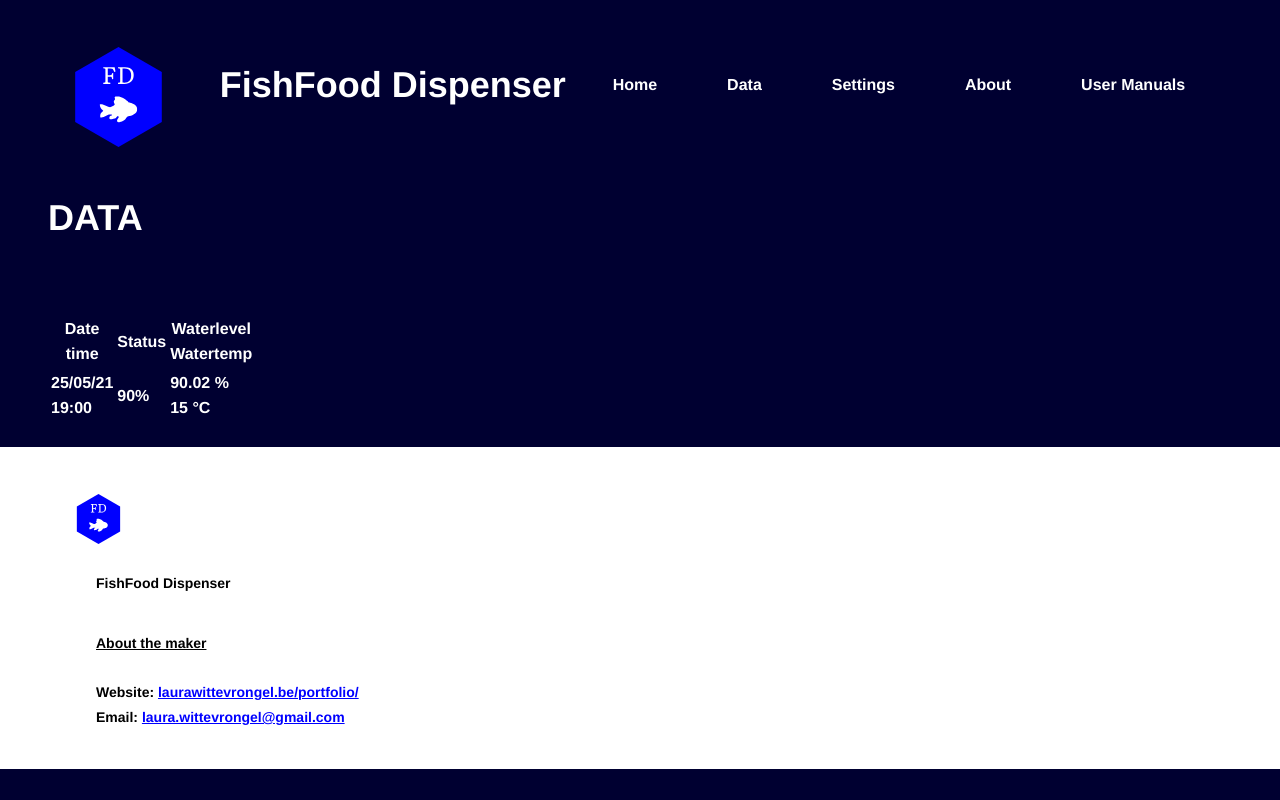
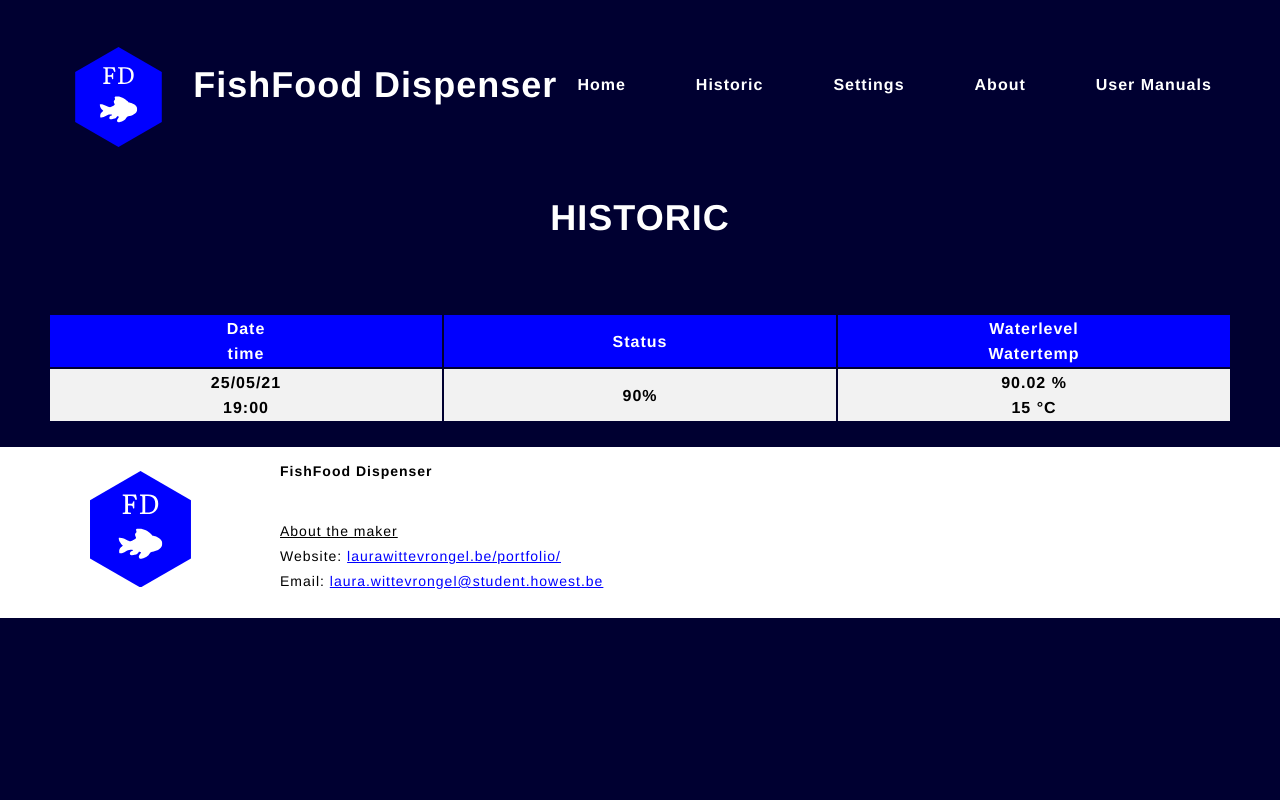
Before and after one commit to WittevrongelLaura/FishFoodDispenser, a plain HTML site: page Code/Frontend/data.html in a window 1280 px wide. Drawn offline with nearby package versions, Linux system fonts and the light colour scheme; no server answers.

Commit message:
issues met css opgelost

```diff
--- a/Code/Frontend/data.html
+++ b/Code/Frontend/data.html
@@ -53,7 +53,7 @@
                       <nav class="c-nav">
                         <ul class="o-list c-nav__list">
                           <li class="c-nav__item is-selected"><a class="c-nav__link" href="index.html">Home</a></li>
-                          <li class="c-nav__item"><a class="c-nav__link" href="data.html">Data</a></li>
+                          <li class="c-nav__item"><a class="c-nav__link" href="data.html">Historic</a></li>
                           <li class="c-nav__item"><a class="c-nav__link" href="settings.html">Settings</a></li>
                           <li class="c-nav__item"><a class="c-nav__link" href="about.html">About</a></li>
                           <li class="c-nav__item"><a class="c-nav__link" href="usermanuals.html">User Manuals</a></li>
@@ -62,7 +62,7 @@
                     </div>
                     <div class="o-section">
                       <div class="o-layout">
-                        <h3 class="o-layout__item c-title--hide">DATA</h3>
+                        <h3 class="o-layout__item c-title--hide">HISTORIC</h3>
                       </div>
                     </div>
                     <div class="c-header__mobile-nav-trigger">
@@ -75,12 +75,13 @@
                   </div>
                 </div>
               </header>
+            <div class="c-title--center">
               <section class="o-row c-title">
                   <div class="o-container">
                       <div class="o-section">
                           <div class="o-layout">
                               <h1 class="o-layout__item">
-                                DATA
+                                  HISTORIC
                               </h1>
                           </div>
                       </div>
@@ -91,16 +92,16 @@
                       <div class="o-section">
                           <div class="o-layout">
                               <div class="o-layout__item">
-                                <table>
-                                    <tr>
-                                        <th>Date<br>time</th>
-                                        <th>Status</th>
-                                        <th>Waterlevel<br>Watertemp</th>
+                                  <table class="c-table">
+                                      <tr class="c-table__header">
+                                          <th class="c-table__item">Date<br>time</th>
+                                          <th class="c-table__item">Status</th>
+                                          <th class="c-table__item">Waterlevel<br>Watertemp</th>
                                       </tr>
-                                    <tr>
-                                        <td>25/05/21<br>19:00</td>
-                                        <td>90%</td>
-                                        <td>90.02 %<br>15 °C</td>
+                                      <tr class="c-table__header">
+                                          <td class="c-table__item">25/05/21<br>19:00</td>
+                                          <td class="c-table__item">90%</td>
+                                          <td class="c-table__item">90.02 %<br>15 °C</td>
                                       </tr>
                                   </table>
                               </div>
@@ -108,10 +109,12 @@
                       </div>
                   </div>
               </section>
-            <footer class="c-footer o-row">
+            </div>
+            <footer class="c-footer">
               <div class="o-container">
                 <div class="o-section">
-                  <div class="c-footer__logo">
+                  <div class="o-layout">
+                    <div class="c-footer__logo u-1-of-5-bp3 u-1-of-3">
                       <?xml version="1.0" standalone="no"?>
                       <svg class="c-logo__image" xmlns="http://www.w3.org/2000/svg" viewBox="0 0 100.979 116.6" width="100.979" height="116.6">
                         <polygon fill="#0000ff" points="100.979,29.15 100.979,87.44999999999999 50.4895,116.6 0,87.44999999999999 0,29.15 50.4895,0"></polygon>
@@ -129,12 +132,14 @@
                         </g>
                       </svg>
                     </div>
-                  <div class="c-footer__text o-row o-row--sm">
+                    <div class="c-footer__text u-2-of-5-bp3 u-2-of-3">
                       <h1 class="c-footer__title">FishFood Dispenser</h1>
-                    <p class="c-footer__subtitle">About the maker
+                      <p>
+                      <div class="c-footer__subtitle">About the maker</div>
                       <div class="c-footer__item">Website: <a class="c-footer__link" href="http://laurawittevrongel.be/portfolio/">laurawittevrongel.be/portfolio/</a></div>
-                    <div class="c-footer__item">Email: <a class="c-footer__link" href="mailto:laura.wittevrongel@gmail.com">laura.wittevrongel@gmail.com</a></div>
+                      <div class="c-footer__item">Email: <a class="c-footer__link" href="mailto:laura.wittevrongel@student.howest.be">laura.wittevrongel@student.howest.be</a></div>
                       </p>
+                    </div>
                   </div>
                 </div>
               </div>
--- a/Code/Frontend/style/screen.css
+++ b/Code/Frontend/style/screen.css
@@ -24,6 +24,7 @@ html {
   -webkit-font-smoothing: antialiased;
   -moz-osx-font-smoothing: grayscale;
   background-color: #000031;
+  letter-spacing: 1px;
 }
 
 *,
@@ -58,6 +59,20 @@ html {
 img {
   max-width: 100%;
   vertical-align: top;
+}
+
+/*------------------------------------*\
+  #Elements
+\*------------------------------------*/
+
+/*
+    Elements: Header
+    ---
+    Default markup for the header
+*/
+
+header {
+  position: fixed;
 }
 
 /*
@@ -153,7 +168,7 @@ a {
 
 a:visited,
 a:active {
-  color: #fff;
+  color: #0000ff;
 }
 
 a:hover,
@@ -179,6 +194,11 @@ a:focus {
 
 /* size modifiers */
 
+.o-row--none {
+  padding-top: 0;
+  padding-bottom: 0;
+}
+
 .o-row--sm {
   padding-top: 15px;
   padding-bottom: 15px;
@@ -192,10 +212,6 @@ a:focus {
 .o-row--xl {
   padding-top: 72px;
   padding-bottom: 48px;
-}
-
-.o-row--dark {
-  background-color: #20223a;
 }
 
 @media (min-width: 768px) {
@@ -490,6 +506,10 @@ a:focus {
   transform: translateX(0);
 }
 
+.c-page--center {
+  text-align: center;
+}
+
 .has-mobile-nav .c-page {
   transform: translateX(25%);
 }
@@ -558,7 +578,6 @@ a:focus {
 .c-logo {
   height: 100px;
   display: flex;
-  align-items: center;
 }
 
 .c-logo__image {
@@ -721,12 +740,12 @@ a:focus {
 }
 
 .c-nav__link,
+.is-selected,
 .c-nav__link:visited,
 .c-nav__link:active {
   color: #0000ff;
 }
 
-.is-selected,
 .c-nav__link:hover,
 .c-nav__link:focus {
   color: #00ffff;
@@ -740,7 +759,11 @@ a:focus {
 
   .c-nav__link {
     padding: 8px 16px;
-    color: #ffffff
+    color: #ffffff;
+  }
+
+  .c-nav .c-nav__list li a {
+    color: #ffffff;
   }
 }
 
@@ -751,26 +774,34 @@ a:focus {
 */
 
 .c-footer {
-  /* position: absolute; */
+  position: relative;
   width: 100%;
   height: 25%;
-  right: 0;
-  left: 0;
   bottom: 0;
   background-color: #ffffff;
   display: flex;
+  padding-top: 0px;
 }
 
 .c-footer__logo {
-  height: 50px;
   width: 100%;
+  height: 65px;
+  align-self: center;
+}
+
+.c-footer__text {
+  font-weight: 100;
+}
+
+.c-footer__title {
+  margin-bottom: 0px;
 }
 
 .c-footer__title,
 .c-footer__subtitle,
 .c-footer__item {
   color: #000;
-  font-size: 14px;
+  font-size: 9px;
 }
 
 .c-footer__subtitle {
@@ -779,6 +810,30 @@ a:focus {
 
 .c-footer__link {
   color: #0000ff;
+}
+
+.c-footer__title, .c-footer__subtitle{
+  display: none;
+}
+
+@media (min-width: 768px) {
+  .c-footer__logo {
+    width: 100%;
+    height: auto;
+    padding-left: 50px;
+  }
+
+  .c-footer__title,
+  .c-footer__subtitle{
+    display: block;
+  }
+
+  .c-footer__title,
+  .c-footer__subtitle,
+  .c-footer__item {
+    color: #000;
+    font-size: 14px;
+  }
 }
 
 /*
@@ -877,16 +932,44 @@ a:focus {
   color: #fff;
 }
 
+.c-btn-cta--link {
+  text-decoration: none;
+}
+
 .c-btn-cta,
 .c-btn-cta:visited,
 .c-btn-cta:active {
-  color: #fff !important;
+  color: #fff;
 }
 
-.c-btn-cta:hover {
-  color: #fff;
+.c-btn-cta:hover,
+.c-btn-cta--link:hover {
+  color: #00ffff;
   background-position: right center;
   box-shadow: inset 0 0 0 1px rgba(142, 199, 255, 0.4), 0 0 10px rgba(17, 149, 255, 0.8);
+}
+
+/*
+    Component: Table
+    ---
+    Table with data from database
+*/
+
+.c-table {
+  width: 100%;
+}
+
+.c-table th {
+  background-color: #0000ff;
+  width: 33%;
+}
+
+.c-table tr:nth-child(even) {
+  background-color: #f2f2f2;
+}
+
+.c-table td {
+  color: #000;
 }
 
 /*------------------------------------*\
```
Also changed, not shown: Code/Frontend/about.html (+12 -7 lines), Code/Frontend/index.html (+11 -6 lines), Code/Frontend/settings.html (+8 -5 lines), Code/Frontend/usermanuals.html (+11 -6 lines), 1 other file. Lines whose indentation alone changed are shown as unchanged.
